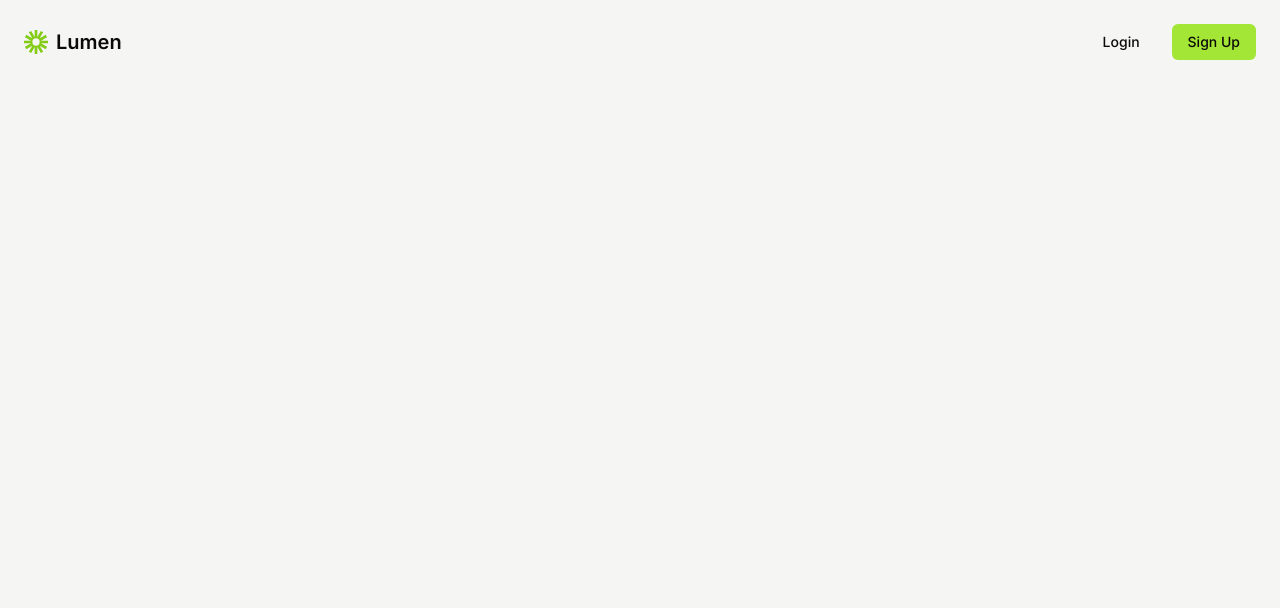
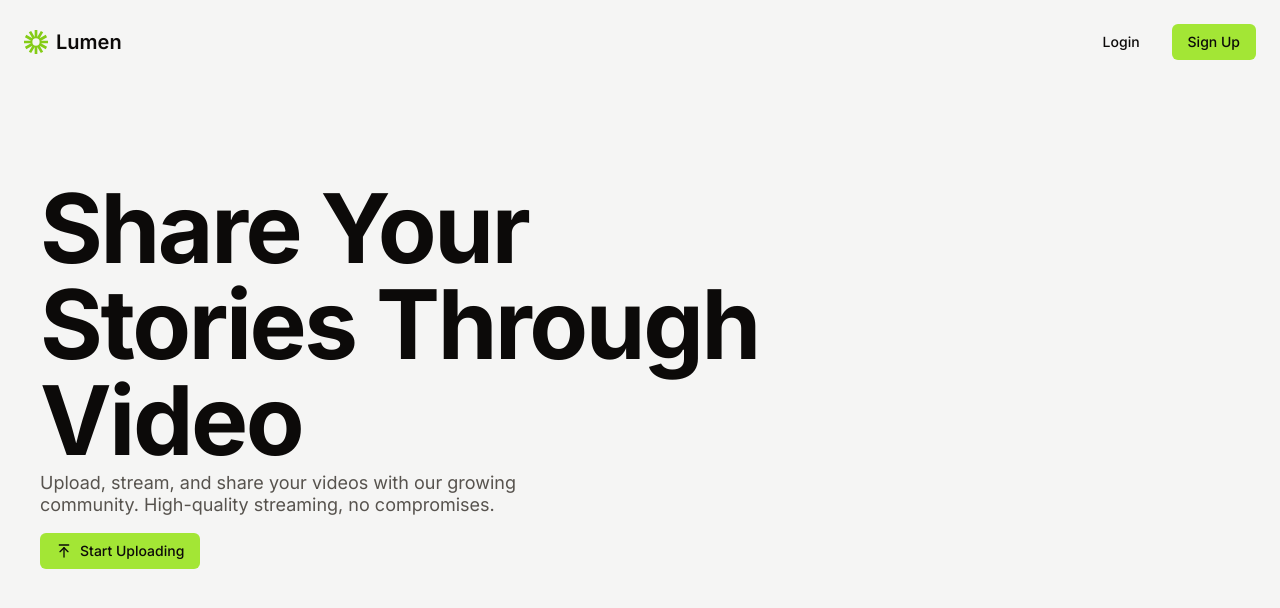
Before and after one commit to jawade-arpeet/lumen, a React (Vite) app: page / in a window 1280 px wide. Shown: the top 608 px of the page. Built offline with nearby package versions, Linux system fonts and the light colour scheme.

Commit message:
feat: add hero section with CTA

```diff
--- a/src/layouts/auth.tsx
+++ b/src/layouts/auth.tsx
@@ -1,9 +1,12 @@
 import { Outlet } from "react-router-dom";
+
+import Logo from "../components/logo";
 
 const AuthLayout = () => {
   return (
     <main className="h-screen w-screen flex flex-col items-center justify-center">
       <section className={"w-4/5 max-w-sm"}>
+        <Logo/>
         <Outlet />
       </section>
     </main>
--- a/src/pages/home.tsx
+++ b/src/pages/home.tsx
@@ -1,11 +1,12 @@
 import { Link } from "react-router-dom";
+import { ArrowUpToLine } from "lucide-react";
 
 import Button from "../components/button";
 import Logo from "../components/logo";
 
 const Home = () => {
   return (
-    <main>
+    <main className="h-screen w-screen">
       <header className="px-4 py-4 sm:px-6 sm:py-6 max-w-screen-xl mx-auto">
         <nav className="flex items-center justify-between">
           <Logo />
@@ -19,6 +20,21 @@ const Home = () => {
           </div>
         </nav>
       </header>
+      <section className="mt-20 md:mt-24 px-4 md:px-10">
+        <h1 className="text-7xl md:text-8xl font-bold tracking-tight max-w-screen-md">
+          Share Your Stories Through Video
+        </h1>
+        <p className="text-sm text-stone-600 mt-1 max-w-lg sm:text-lg sm:leading-[1.4rem]">
+          Upload, stream, and share your videos with our growing community.
+          High-quality streaming, no compromises.
+        </p>
+        <Link to={"/sign-up"}>
+          <Button className="mt-4">
+            <ArrowUpToLine size={16} />
+            <span>Start Uploading</span>
+          </Button>
+        </Link>
+      </section>
     </main>
   );
 };
```
